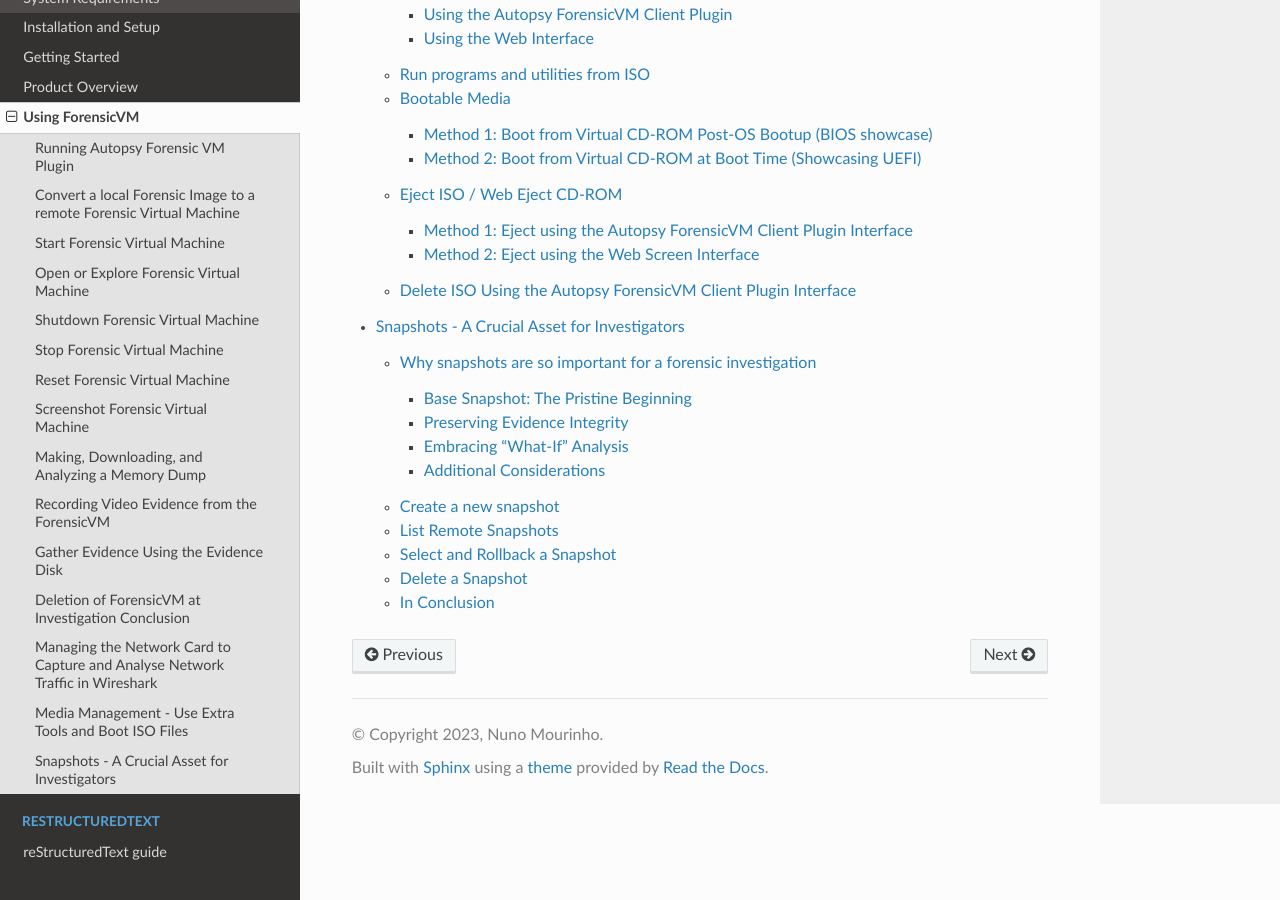
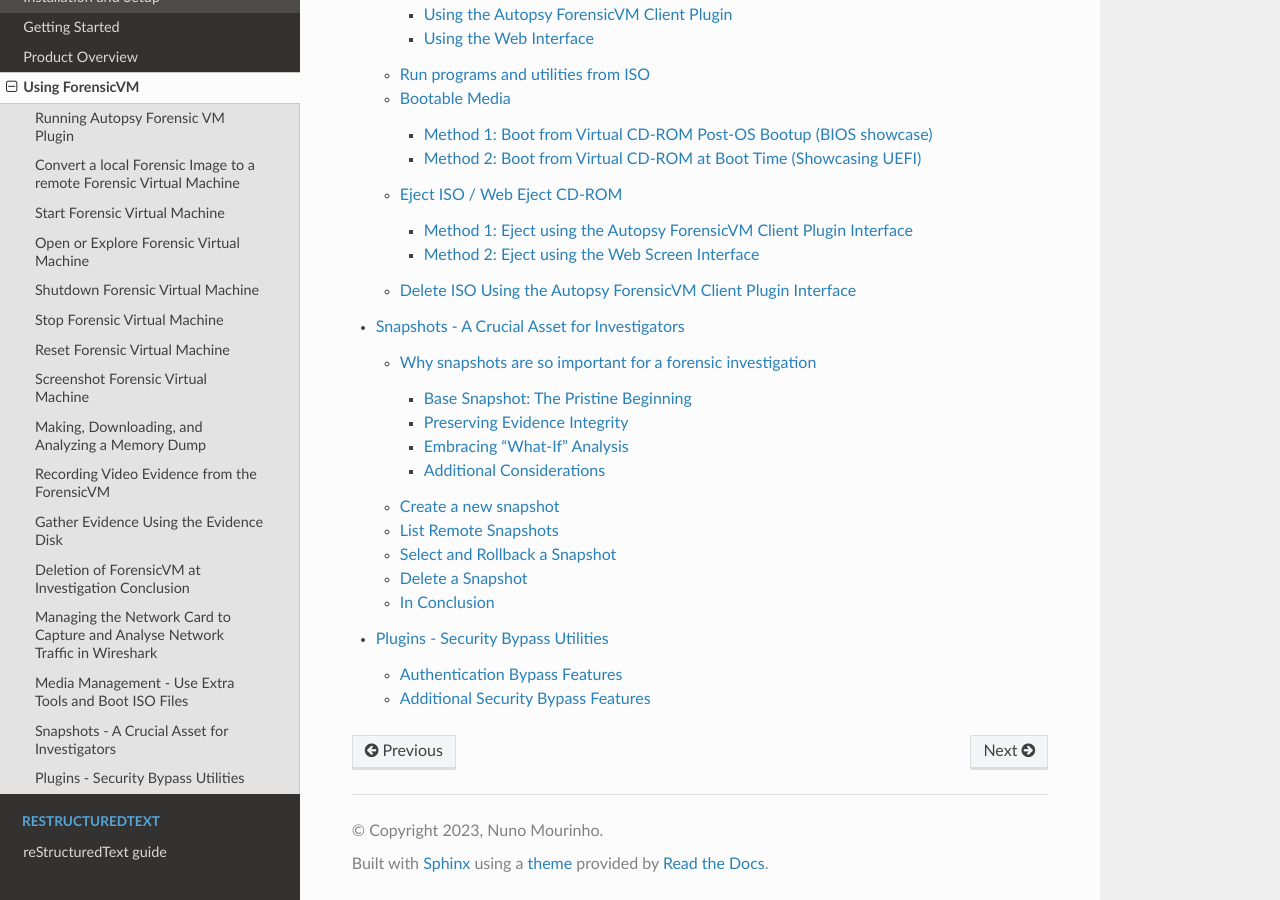
Before and after one commit to nunomourinho/forensicVmAutopsyUserManual, a Sphinx documentation site: the page built from docs/user/using_forensicvm.rst, in a window 1280 px wide and 900 px high, scrolled down 3265 px. Built offline with Sphinx 7.4.7 and the Read the Docs theme 2.0.0, drawn with Linux system fonts in a browser that asks for light colours; pages that are not in the unit, such as notebooks, are missing from menus.

Commit message:
Update using_forensicvm.rst

```diff
--- a/docs/user/using_forensicvm.rst
+++ b/docs/user/using_forensicvm.rst
@@ -42,3 +42,5 @@
    Media Management - Use Extra Tools and Boot ISO Files <media>
 
    Snapshots - A Crucial Asset for Investigators <snapshot>
+
+   Plugins - Security Bypass Utilities <plugin_management>
```
